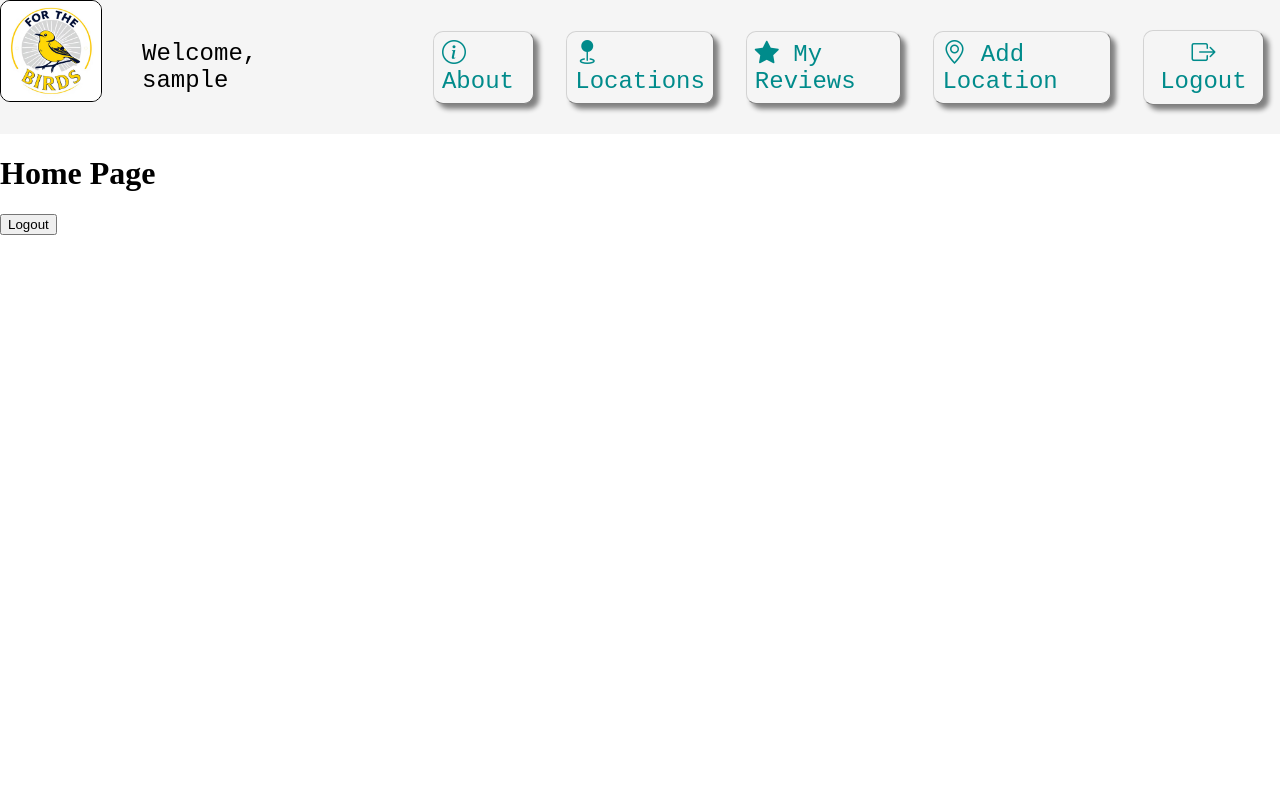
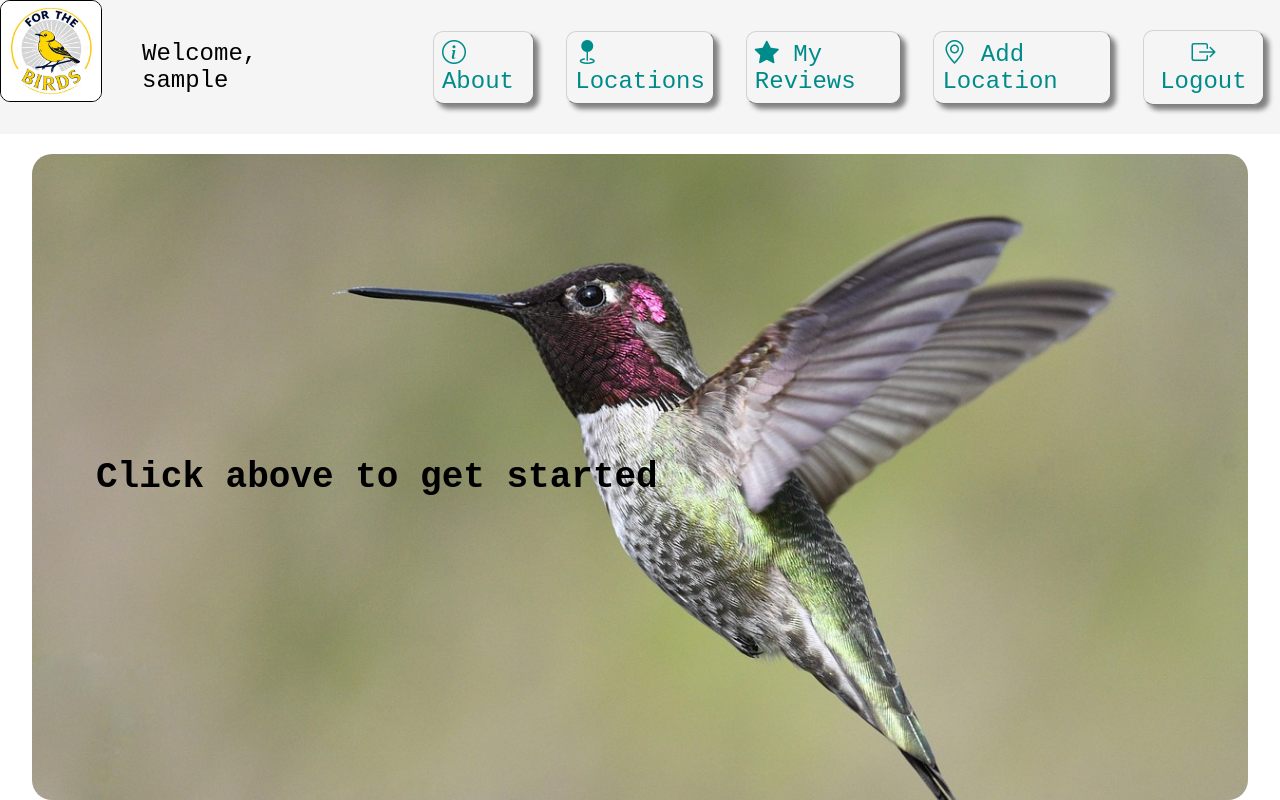
Before and after one commit to p-tigris/for-the-birds, a Django app: page / in a window 1280 px wide. Run offline with Django 5.2, Linux system fonts and the light colour scheme; the visitor is signed in with stand-in values (Sample User, id 1); some libraries are stand-ins or nearby versions; some web fonts are replaced.

Commit message:
home page css added

```diff
--- a/main_app/static/css/base.css
+++ b/main_app/static/css/base.css
@@ -44,7 +44,7 @@ body {
 }
 
 .links-container li:hover {
-    background-color: #96ded1;
+    background-color: rgba(150, 222, 209, 0.3);
 }
 
 .links-container a {
--- /dev/null
+++ b/main_app/static/css/home.css
@@ -0,0 +1,79 @@
+@import url('https://fonts.cdnfonts.com/css/birdgo');
+
+html, body {
+    height: 100%;
+}
+
+.home-container {
+    background-image: url('../images/home-image.jpg');
+    background-position: center;
+    background-repeat: no-repeat;
+    background-size: cover;
+    border-radius: 20px;
+    margin: 20px auto;
+    padding: 0 5%;
+    max-width: 85%;
+    min-height: calc(92vh - 90px);
+    display: flex;
+    flex-direction: column;
+    justify-content: center;
+    align-items: center;
+}
+
+.login-container {
+    display: flex;
+    flex-direction: column;
+    align-items: center;
+    background-color: rgba(255,255,255,0.8);
+    box-shadow: 5px 5px 5px gray;
+    border: 1px gray solid;
+    border-radius: 10px;
+    padding: 2rem;
+    font-family: 'Birdgo', 'Courier New', Courier, monospace;
+    width: 450px;
+    height: 300px;
+}
+
+.login-container p {
+    font-size: 24px;
+}
+
+.login-container input {
+    box-shadow: 0 5px 5px gray;
+    border: none;
+    border-radius: 8px;
+    font-size: 24px;
+    padding: 5px;
+}
+
+.login-container button {
+    margin: 1rem 1rem;
+    padding: auto;
+    background-color: #f5f5f5;
+    border: 1px #d3d3d3 outset;
+    border-radius: 10px;
+    padding: 0.5rem;
+    display: flex;
+    align-items: center;
+    gap: 0.25rem;
+    color: #008b8b;
+    box-shadow: 5px 5px 5px gray;
+    font-family: 'Birdgo', 'Courier New', Courier, monospace;
+    cursor: pointer;
+    font-size: 24px;
+}
+
+button:hover {
+    background-color: rgba(150, 222, 209, 0.3);
+}
+
+h1 {
+    font-size: 48px;
+    margin: 0 auto;
+}
+
+#login-success-text {
+    font-size: 36px;
+    margin-left: 0;
+    font-family: 'Birdgo', 'Courier New', Courier, monospace;
+}
--- a/main_app/templates/home.html
+++ b/main_app/templates/home.html
@@ -1,21 +1,19 @@
-{% extends "base.html" %}
-{% block content %}
-<h1>Home Page</h1>
+{% extends "base.html" %} {% load static %} {% block head %}
+<link rel="stylesheet" href="{% static 'css/home.css' %}" />
+{% endblock %} {% block content %}
+<div class="home-container">
 
 {% if not user.is_authenticated %}
-    <a href="{% url 'signup' %}">Sign Up</a>
 
-    <form action="{% url "home" %}" method="post">
+    <form action="{% url "home" %}" method="post" class="login-container">
         <h1>Login</h1>
         {% csrf_token %} {{ form.as_p }}
         <input type="hidden" name="next" value="{{ next }}" />
         <button type="submit">Login</button>
     </form>
 {% else %}
-    <form action="{% url 'logout' %}" method="post">
-        {% csrf_token %}
-        <button type="submit">Logout</button>
-    </form>
+    <h1 id="login-success-text">Click above to get started</h1>
 {% endif %}
+</div>
 
 {% endblock %}
```
Also changed, not shown: main_app/static/images/home-image.jpg (added).
